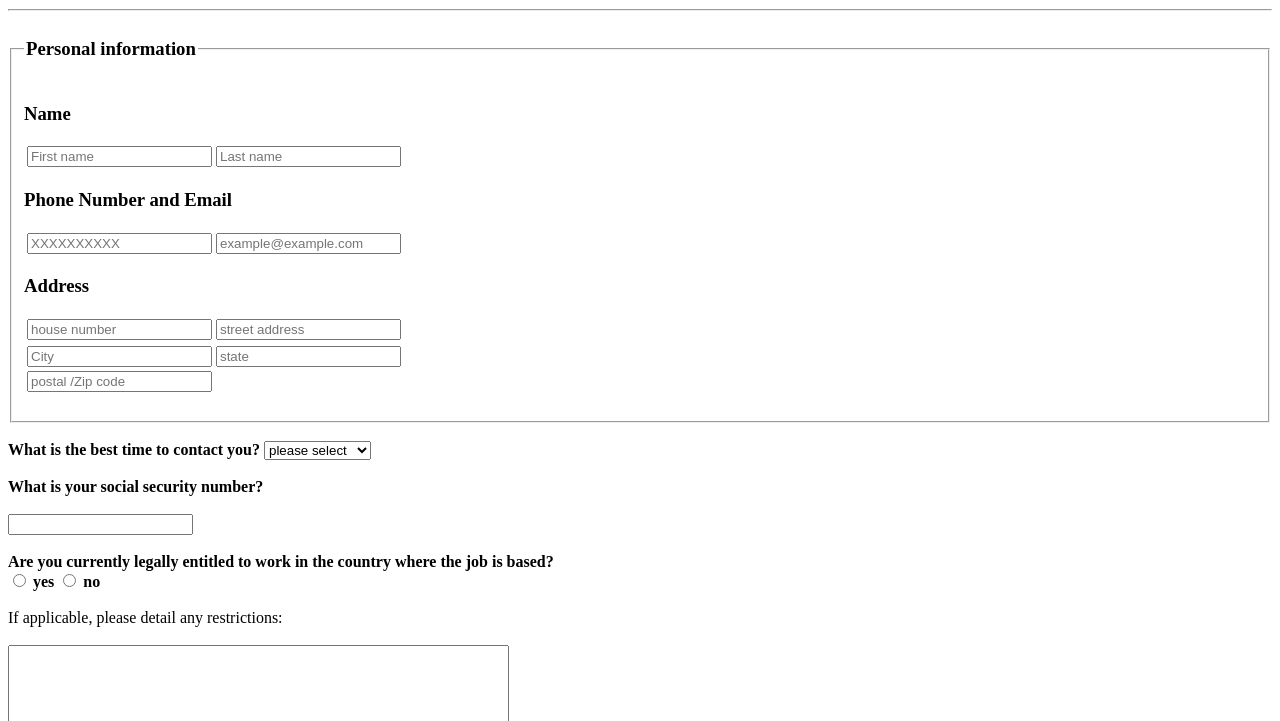
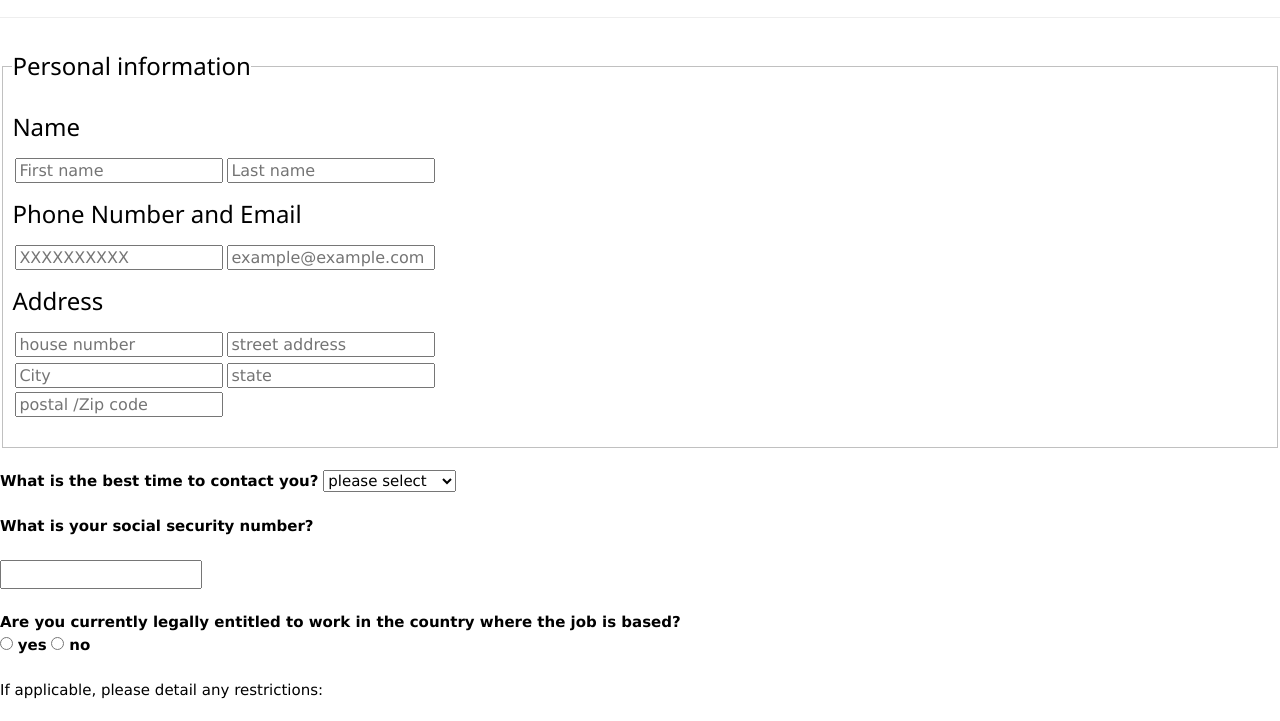
Before and after one commit to repani145/Tasks, a plain HTML site: page index.html in a window 1280 px wide. Shown: the part 118-839 px from the top of the page. Drawn offline with nearby package versions, Linux system fonts and the light colour scheme.

Commit message:
Update index.html

```diff
--- a/index.html
+++ b/index.html
@@ -1,4 +1,7 @@
 <html>
+  <head>
+    <link rel="stylesheet" href="https://www.w3schools.com/w3css/4/w3.css">
+  </head>
 <body>
 <a href="https://repani145.github.io/task.main/">TASKS MAIN PAGE</a>
 <center>
```
